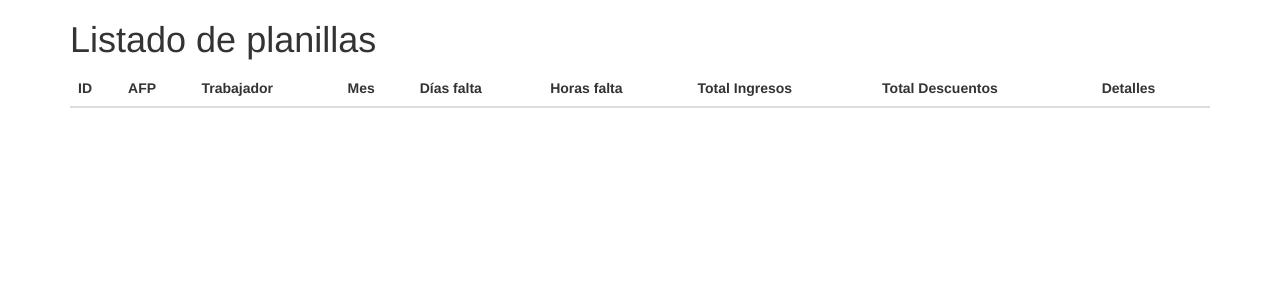
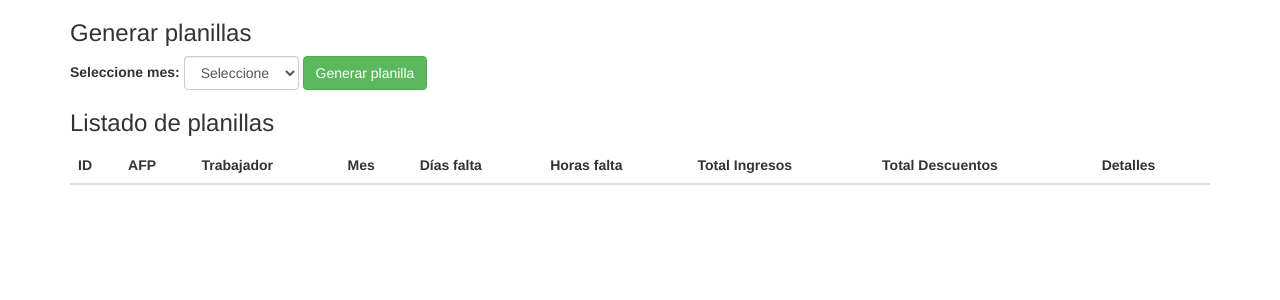
Before and after one commit to JCarlosR/DjangoSqlServ, a Django app: page / in a window 1280 px wide. Shown: the top 300 px of the page. Run offline with Django 3.2, Linux system fonts and the light colour scheme; data that the repository does not hold is empty; some libraries are stand-ins or nearby versions.

Commit message:
Exec store procedures

```diff
--- a/DjangoSqlServ/templates/planillas.html
+++ b/DjangoSqlServ/templates/planillas.html
@@ -7,7 +7,21 @@
 </head>
 <body>
 <div class="container">
-	<h1>Listado de planillas</h1>
+	<h3>Generar planillas</h3>
+	<form action="/ejecutar" method="POST" class="form-inline">
+		{% csrf_token %}
+		<div class="form-group">
+			<label for="mes">Seleccione mes:</label>
+			<select name="mes" required class="form-control">
+				<option value="">Seleccione</option>
+				<option value="1">Junio</option>
+				<option value="2">Julio</option>
+			</select>
+		</div>
+		<button type="submit" class="btn btn-success">Generar planilla</button>
+	</form>
+
+	<h3>Listado de planillas</h3>
 	<table class="table hover">
 		<thead>
 			<tr>
--- a/DjangoSqlServ/urls.py
+++ b/DjangoSqlServ/urls.py
@@ -20,5 +20,6 @@ from main import views
 urlpatterns = patterns('',
     url(r'^$', views.planillas, name='planillas'),
     url(r'^detalles/(?P<id>\d+)/$', views.detalles, name='detalles'),
+    url(r'^ejecutar', views.ejecutar, name='ejecutar'),
     url(r'^admin/', include(admin.site.urls)),
 )
--- a/main/views.py
+++ b/main/views.py
@@ -3,6 +3,7 @@ from django.template import loader
 from django.shortcuts import render
 from django.http import HttpResponseRedirect
 from .models import Planilla, Detalle
+from django.db import connection
 
 def planillas(request):
 	planillas = Planilla.objects.all()
@@ -19,6 +20,16 @@ def detalles(request,id):
 	}
 
 	return render(request, 'detalles.html', context)
+
+def ejecutar(request):
+	if request.method == 'POST':
+		cursor = connection.cursor()
+		try:
+		    cursor.callproc('[dbo].[SPCalculandoPlanillas]', [request.POST['mes']])
+		finally:
+		    cursor.close()
+
+	return HttpResponseRedirect(request.META.get('HTTP_REFERER','/'))
 
 # def developer(request, name):
 # 	name=name.replace("_", " ")
```
Also changed, not shown: log.txt (+8 -2 lines).
